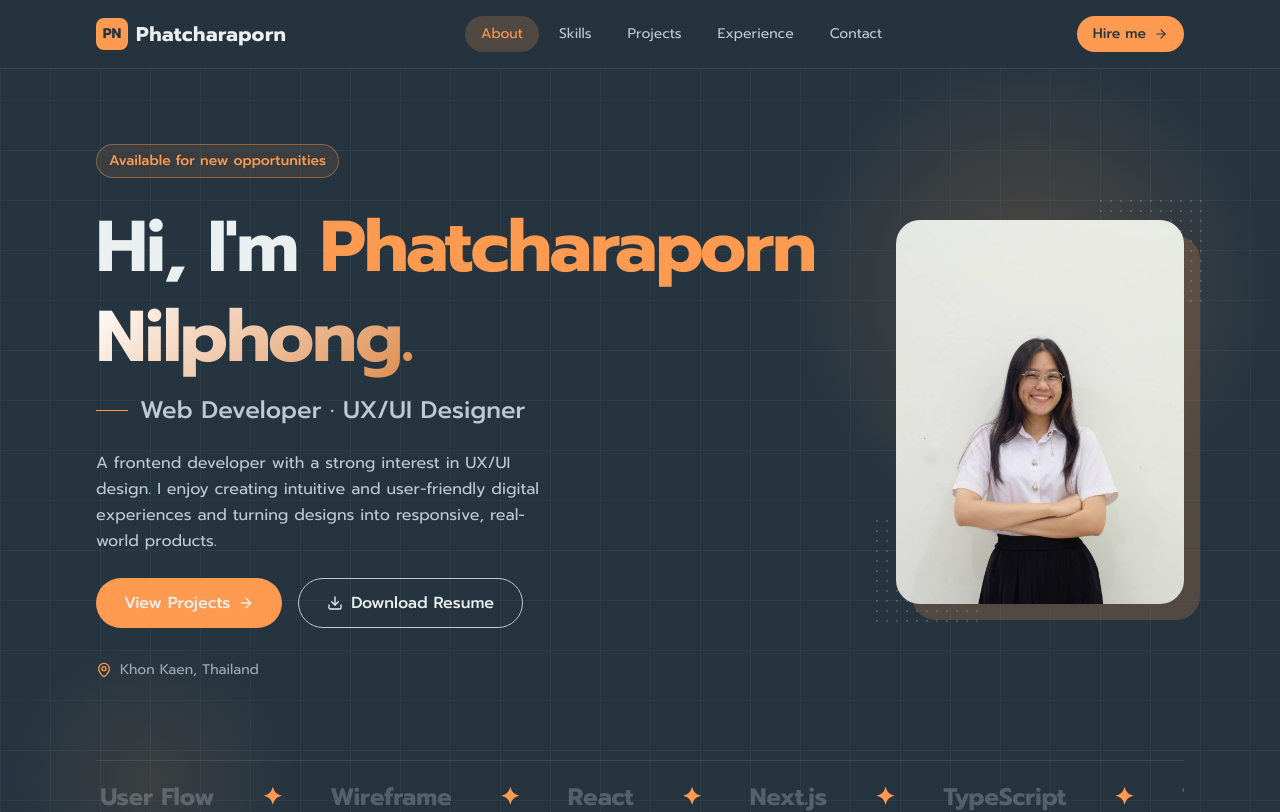
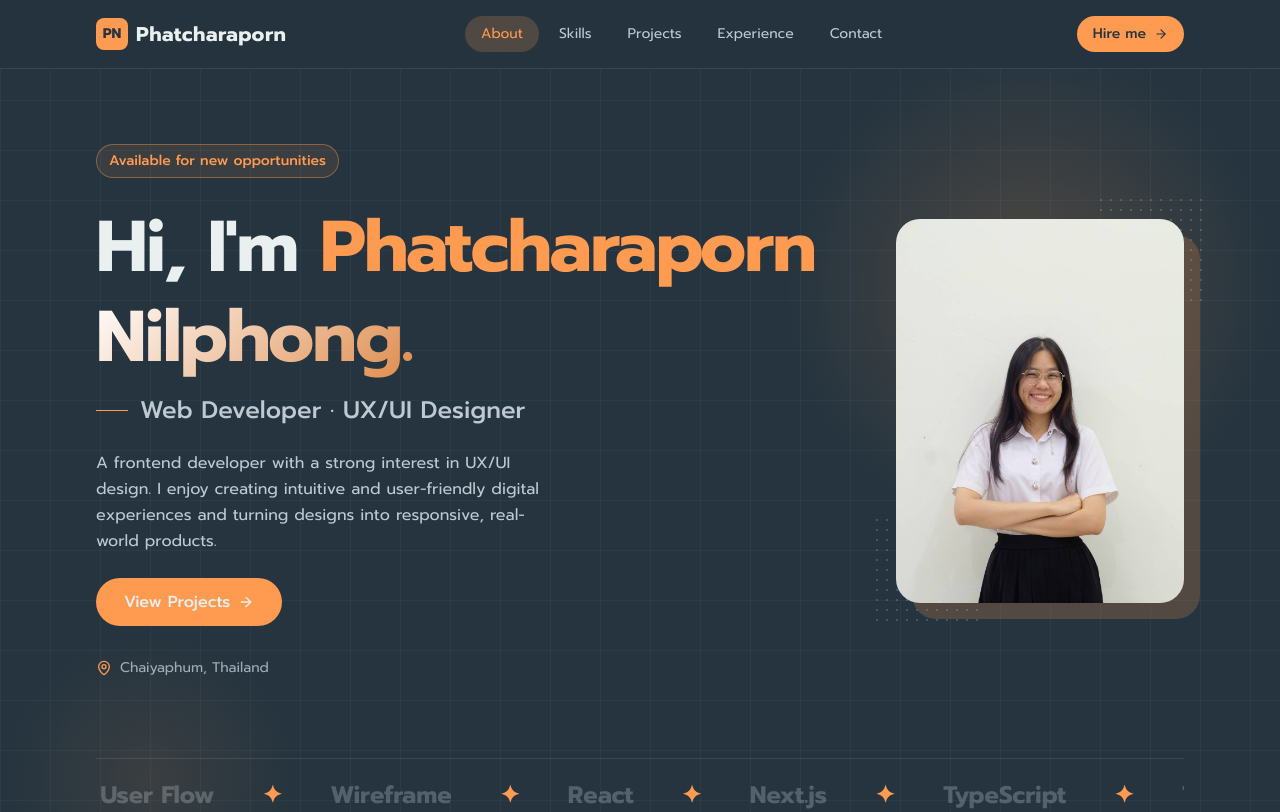
Before and after one commit to phatcharaporn-miw/My-PortFolio, a Next.js app: page / in a window 1280 px wide. Shown: the top 812 px of the page. Built offline with nearby package versions, Linux system fonts and the light colour scheme.

Commit message:
feat: update location in Header component and comment out resume link

```diff
--- a/src/features/hompage/component/Header.tsx
+++ b/src/features/hompage/component/Header.tsx
@@ -207,20 +207,20 @@ export default function Header() {
               >
                 View Projects <ArrowRight className="w-4 h-4" />
               </a>
-              <a
+              {/* <a
                 href="/Resume_Phatcharaporn_Nilphong.pdf"
                 target="_blank"
                 rel="noopener noreferrer"
                 className="flex items-center gap-2 btn-outline border border-secondary text-primary py-3 px-7 rounded-full text-base font-medium"
               >
                 <Download className="w-4 h-4" /> Download Resume
-              </a>
+              </a> */}
             </div>
 
             <div className="fade-left delay-5 flex flex-wrap items-center gap-6 pt-2 text-sm text-secondary/80">
               <div className="flex items-center gap-2">
                 <MapPin className="w-4 h-4 text-quaternary" />
-                Khon Kaen, Thailand
+                Chaiyaphum, Thailand
               </div>
             </div>
           </div>
```
